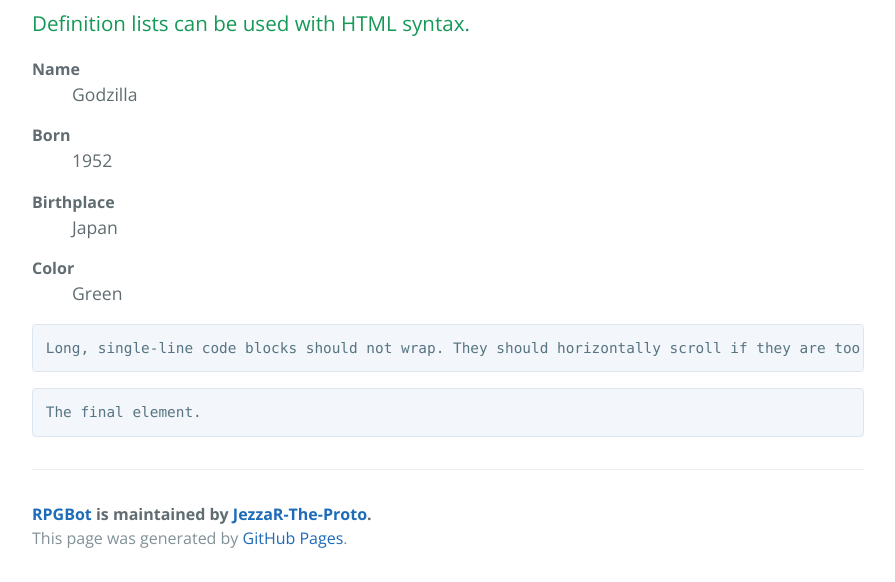
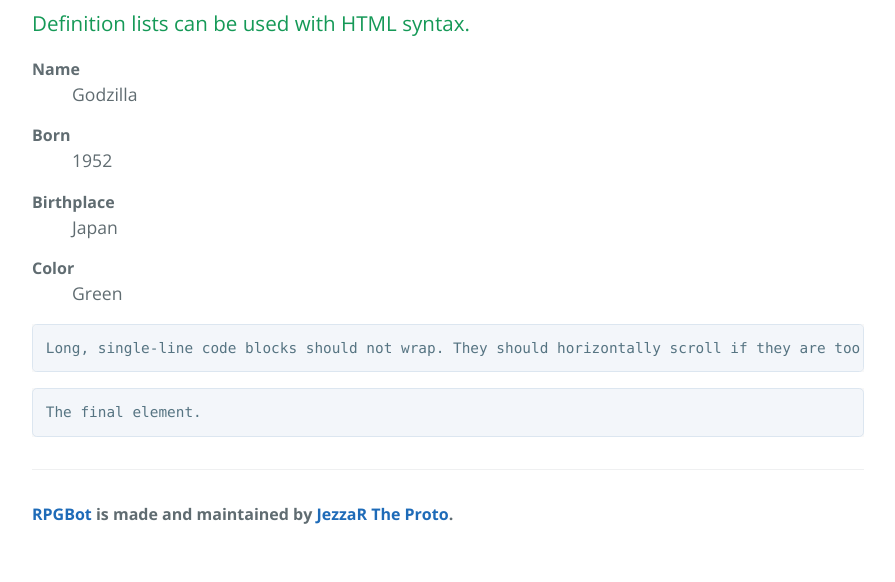
Before and after one commit to JezzaR-The-Proto/RPGBot, a Jekyll site: the page built from docs/index.md, in a window 1280 px wide and 900 px high, scrolled down 3190 px, cut to the strip 318-900 px from the top of the window. Shown: the whole strip, without its empty margins (192-1087 px from the left). Built offline with Jekyll 4.4.1, drawn with Linux system fonts in a browser that asks for light colours; after the commit the page ends 4066 px from its top, so only the background shows below that.

Commit message:
Update default.html

```diff
--- a/docs/_layouts/default.html
+++ b/docs/_layouts/default.html
@@ -38,10 +38,7 @@
       {{ content }}
 
       <footer class="site-footer">
-        {% if site.github.is_project_page %}
-          <span class="site-footer-owner"><a href="{{ site.github.repository_url }}">{{ site.github.repository_name }}</a> is maintained by <a href="{{ site.github.owner_url }}">{{ site.github.owner_name }}</a>.</span>
-        {% endif %}
-        <span class="site-footer-credits">This page was generated by <a href="https://pages.github.com">GitHub Pages</a>.</span>
+        <span class="site-footer-owner"><a href="https://github.com/JezzaR-The-Proto/RPGBot">RPGBot</a> is made and maintained by <a href="https://github.com/JezzaR-The-Proto">JezzaR The Proto</a>.</span>
       </footer>
     </main>
   </body>
```
